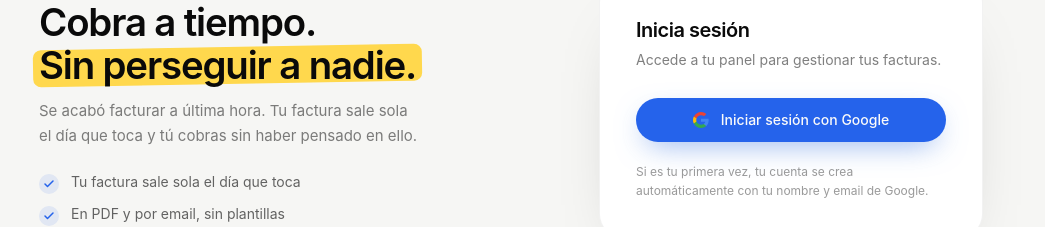
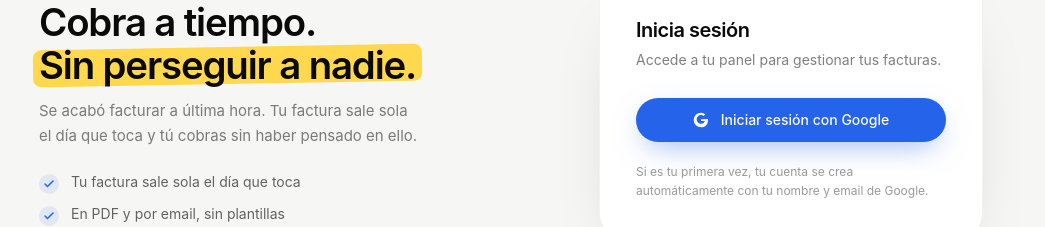
Before and after one commit to fredarcito/billio, a Next.js app: page /login in a window 1280 px wide. Shown: the part 304-531 px from the top of the page, without its empty margins (113-1158 px from the left). Built offline with nearby package versions, Linux system fonts and the light colour scheme; no server answers.

Commit message:
fix styles

```diff
--- a/app/(app)/layout.js
+++ b/app/(app)/layout.js
@@ -13,7 +13,7 @@ export default async function AppLayout({ children }) {
   return (
     <div className="min-h-screen bg-slate-50">
       <AppNav user={{ name: user.name, email: user.email }} />
-      <main className="mx-auto w-full max-w-6xl px-6 py-8">{children}</main>
+      <main className="mx-auto w-full max-w-6xl px-4 py-8 sm:px-6">{children}</main>
     </div>
   );
 }
--- a/components/app-nav.jsx
+++ b/components/app-nav.jsx
@@ -27,7 +27,7 @@ export function AppNav({ user }) {
 
   return (
     <header className="border-b bg-white">
-      <div className="mx-auto flex h-16 w-full max-w-6xl items-center justify-between gap-4">
+      <div className="mx-auto flex h-16 w-full max-w-6xl items-center justify-between gap-4 px-4 sm:px-6">
         <div className="flex items-center gap-6">
           <Link href="/dashboard" className="flex items-center gap-2 font-bold">
             <span className="flex h-8 w-8 items-center justify-center rounded-lg bg-primary text-primary-foreground">
--- a/components/auth-form.jsx
+++ b/components/auth-form.jsx
@@ -67,26 +67,12 @@ export function AuthForm() {
   );
 }
 
-// Icono de Google (SVG oficial, en línea para no añadir dependencias)
+// Icono de Google en blanco (versión monocroma de la "G", en línea para no añadir dependencias):
+// el logo a color no tiene contraste sobre el botón azul.
 function GoogleIcon() {
   return (
-    <svg viewBox="0 0 24 24" aria-hidden="true" className="size-4">
-      <path
-        fill="#4285F4"
-        d="M23.49 12.27c0-.79-.07-1.54-.19-2.27H12v4.51h6.47a5.57 5.57 0 0 1-2.4 3.58v3h3.86c2.26-2.09 3.56-5.17 3.56-8.82Z"
-      />
-      <path
-        fill="#34A853"
-        d="M12 24c3.24 0 5.95-1.08 7.93-2.91l-3.86-3c-1.08.72-2.45 1.16-4.07 1.16-3.13 0-5.78-2.11-6.73-4.96H1.29v3.09A11.99 11.99 0 0 0 12 24Z"
-      />
-      <path
-        fill="#FBBC05"
-        d="M5.27 14.29a7.2 7.2 0 0 1 0-4.58V6.62H1.29a11.99 11.99 0 0 0 0 10.76l3.98-3.09Z"
-      />
-      <path
-        fill="#EA4335"
-        d="M12 4.75c1.77 0 3.35.61 4.6 1.8l3.42-3.42C17.95 1.19 15.24 0 12 0 7.7 0 3.99 2.47 1.29 6.62l3.98 3.09C6.22 6.86 8.87 4.75 12 4.75Z"
-      />
+    <svg viewBox="0 0 24 24" aria-hidden="true" className="size-4" fill="currentColor">
+      <path d="M12 11v2.4h5.6c-.24 1.4-1.72 4.1-5.6 4.1A6.5 6.5 0 0 1 12 4.5c1.85 0 3.1.79 3.8 1.47l2.6-2.5A9.6 9.6 0 0 0 12 1a11 11 0 1 0 0 22c6.35 0 10.55-4.46 10.55-10.75 0-.72-.08-1.27-.18-1.82L12 11Z" />
     </svg>
   );
 }
```
